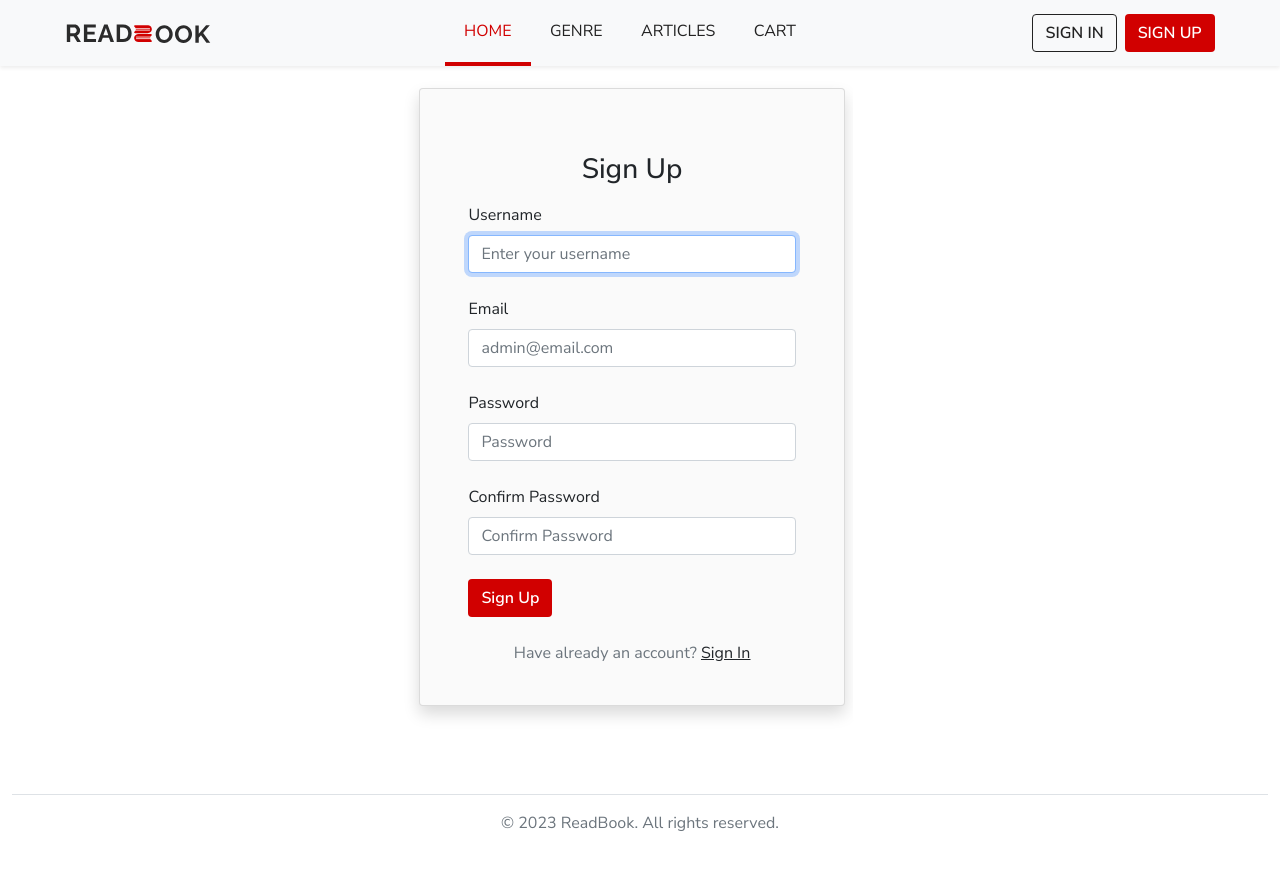
After one commit to er-arunkumarselvam/ReadBook_App, a Django app: page /signup in a window 1280 px wide. The commit adds this page. Run offline with Django 4.2, Linux system fonts and the light colour scheme; some libraries are stand-ins or nearby versions.

Commit message:
Design and Bug Fix: Signup and Index Page

```diff
--- /dev/null
+++ b/ReadBookApp/forms.py
@@ -0,0 +1,21 @@
+"""
+# Read Book App
+# File: forms.py
+# Author: Arunkumar
+# Description: This file manages user input validation for secure authentication during sign-up and sign-in in Django.
+"""
+from django.contrib.auth.forms import UserCreationForm
+from ReadBookApp.models import User
+from django import forms
+
+# Create a Sign Up Form using  User  Creation Form
+class SignUpForm(UserCreationForm):
+    # Bootstrap Class Handled
+    username = forms.CharField(widget= forms.TextInput(attrs={'class':'form-control', 'placeholder':'Enter your username'}))
+    email = forms.CharField(widget= forms.EmailInput(attrs={'class':'form-control', 'placeholder':'admin@email.com'}))
+    password1 = forms.CharField(widget= forms.PasswordInput(attrs={'class':'form-control', 'placeholder':'Password'}))
+    password2 = forms.CharField(widget= forms.PasswordInput(attrs={'class':'form-control', 'placeholder':'Confirm Password'}))
+
+    class Meta:
+        model=User
+        fields = ['username', 'email', 'password1', 'password2' ]
--- a/ReadBookApp/models.py
+++ b/ReadBookApp/models.py
@@ -1,4 +1,5 @@
 from django.db import models
+from django.contrib.auth.models import User
 import datetime
 import os
 
--- a/ReadBookApp/urls.py
+++ b/ReadBookApp/urls.py
@@ -12,4 +12,6 @@ urlpatterns=[
    path("genre",views.genreView,name="genre"),
    path("genre/<str:name>",views.genreListView,name="genre"),
    path("book-details/<str:genrename>/<str:bookname>",views.bookDetailsView,name="book-details"),
+   path("signup",views.signupView,name="signup"),
+   path("signin",views.signinView,name="signin"),
 ]
--- a/ReadBookApp/views.py
+++ b/ReadBookApp/views.py
@@ -1,10 +1,12 @@
 from django.shortcuts import render, redirect, HttpResponse
+from ReadBookApp.forms import SignUpForm
 from . models import *
 from django.contrib import messages
 
 # Create your views here.
 def homeView(request):
-    return render(request, 'index.html')
+    booksProduct=BookProduct.objects.filter(bestSeller=1)
+    return render(request, 'index.html', {'booksProduct': booksProduct})
 
 # Genre Option
 def genreView(request):
@@ -33,3 +35,20 @@ def bookDetailsView(request,genrename,bookname):
     else:
         messages.warning(request,"No genre of that kind exists.")
         return redirect('genre')
+
+# Register or Sign Up
+def signupView(request):
+    forms=SignUpForm()
+    # Action get into method
+    if request.method =='POST':
+        forms= SignUpForm(request.POST)
+        if forms.is_valid():
+            forms.save()
+            messages.success(request,"Successfully Your Account is created.")
+            return redirect('/signin')
+    return render(request, 'ReadBookApp/signup.html',{"forms":forms})
+
+# Login or Sign In
+def signinView(request):
+
+    return render(request,"ReadBookApp/signin.html")
--- a/static/public/css/style.css
+++ b/static/public/css/style.css
@@ -16,6 +16,7 @@
   --white: #ffffff;
   --gray-tone: #f0f1f5;
   --white-tint: #efeee9;
+  --neutral: #fafafa;
   --yellow: #ffc107;
   --alice-blue: #ebf3ff;
   --blue: #086bd9;
@@ -232,4 +248,25 @@ body {
   color: var(--dark-red);
   text-decoration: line-through;
 }
+
 /* End Book Details */
+/* Index Page */
+.book-card__badge {
+  background-color: var(--dark-red);
+}
+/* End Index Page */
+/* Sign Up Page */
+.signup-card {
+  background: var(--neutral);
+}
+.signup-btn__primary {
+  background: var(--dark-red);
+  color: var(--white);
+  font-weight: 600;
+  transition: 0.3s;
+}
+.signup-btn__primary:hover {
+  background: var(--black);
+  color: var(--white);
+}
+/* End Sign Up Page */
--- /dev/null
+++ b/templates/ReadBookApp/signup.html
@@ -0,0 +1,69 @@
+{% extends 'base.html' %}{% load static %}
+<!-- Title Content -->
+{% block title %} ReadBook App | Sign Up{% endblock %}
+<!-- Block Content -->
+{%block content %}
+<section class="py-4 my-5">
+  <div class="container-fluid signup-section">
+    <div class="row justify-content-end">
+      <!-- Sign Up Form-->
+      <div class="card col-4 shadow my-3 mx-2 p-3 signup-card">
+        <div class="col-10 mx-auto signup-form">
+          <h5 class="mt-5 mb-3 fs-3 text-center signup-card__heading">
+            Sign Up
+          </h5>
+          <form action="" method="POST">
+            {% csrf_token %}
+            <div class="mb-4">
+              <label for="username" class="form-label">Username</label
+              >{{forms.username}}
+            </div>
+            <div class="mb-4">
+              <label for="Email" class="form-label">Email</label>{{forms.email}}
+            </div>
+            <div class="mb-4">
+              <label for="Password" class="form-label">Password</label
+              >{{forms.password1}}
+            </div>
+            <div class="mb-4">
+              <label for="Confirm Password" class="form-label"
+                >Confirm Password</label
+              >{{forms.password2}}
+            </div>
+            <div class="signup-btn">
+              <button type="submit" class="btn signup-btn__primary">
+                Sign Up
+              </button>
+            </div>
+            <p class="text-center text-muted my-4">
+              Have already an account?
+              <a href="{% url 'signin'%}" class="text-body"><u>Sign In</u></a>
+            </p>
+          </form>
+        </div>
+      </div>
+      <div class="card col-4 border-0 my-12 p-3 signup-card-message">
+        {% if forms.errors.username %}
+        <div class="alert alert-danger col-12 signup-alert" role="alert">
+          {{forms.errors.username}}
+        </div>
+        {% endif %} {% if forms.errors.email %}
+        <div class="alert alert-danger col-12 signup-alert" role="alert">
+          {{forms.errors.email}}
+        </div>
+        {% endif %} {% if forms.errors.password1 %}
+        <div class="alert alert-danger col-12 signup-alert" role="alert">
+          {{forms.errors.password1}}
+        </div>
+        {% endif %} {% if forms.errors.password2 %}
+        <div class="alert alert-danger col-12 signup-alert" role="alert">
+          {{forms.errors.password2}}
+        </div>
+
+        {% endif %}
+      </div>
+    </div>
+  </div>
+</section>
+
+{% endblock %}
--- a/templates/base.html
+++ b/templates/base.html
@@ -29,13 +29,15 @@
   </head>
   <body>
     <!-- Navbar -->
-    {% include 'components/navbar.html' %}
+    <header>{% include 'components/navbar.html' %}</header>
+
     <!-- Content Block -->
-    {% block content %} {% endblock %}
+    <main>{% block content %} {% endblock %}</main>
+
     <!-- Script Block -->
     {% block scripts %} {% endblock %}
     <!-- Footer -->
-    {% include "components/footer.html" %}
+    <footer>{% include "components/footer.html" %}</footer>
 
     <!-- jQuery Js -->
     <script src="{% static 'plugins/jquery/jquery.min.js' %}"></script>
--- a/templates/components/navbar.html
+++ b/templates/components/navbar.html
@@ -48,12 +48,12 @@
           </li>
         </ul>
         <ul class="navbar-nav ms-auto">
-          <a href="{% url 'home'%}"
+          <a href="{% url 'signin'%}"
             ><button class="btn btn-signin me-2" type="submit">
               SIGN IN
             </button></a
           >
-          <a href="{% url 'home'%}"
+          <a href="{% url 'signup'%}"
             ><button class="btn btn-signup" type="submit">SIGN UP</button></a
           >
         </ul>
```
Also changed, not shown: other parts of static/public/css/style.css (+21 -6 lines), ProjectNotes.txt (+15 -0 lines), templates/ReadBookApp/books.html (+21 -11 lines), templates/ReadBookApp/signin.html (added, +17 -0 lines), templates/components/message.html (added, +12 -0 lines), templates/index.html (+40 -1 lines), static/public/images/Slider1.png, static/public/images/Slider2.png, static/public/images/Slider3.png, static/uploads/books/2023-09-1809003861-lBLWpqL._SL1500_.jpg (added), static/uploads/books/2023-09-1809005571OZY035QKL._SL1500_.jpg (added).
